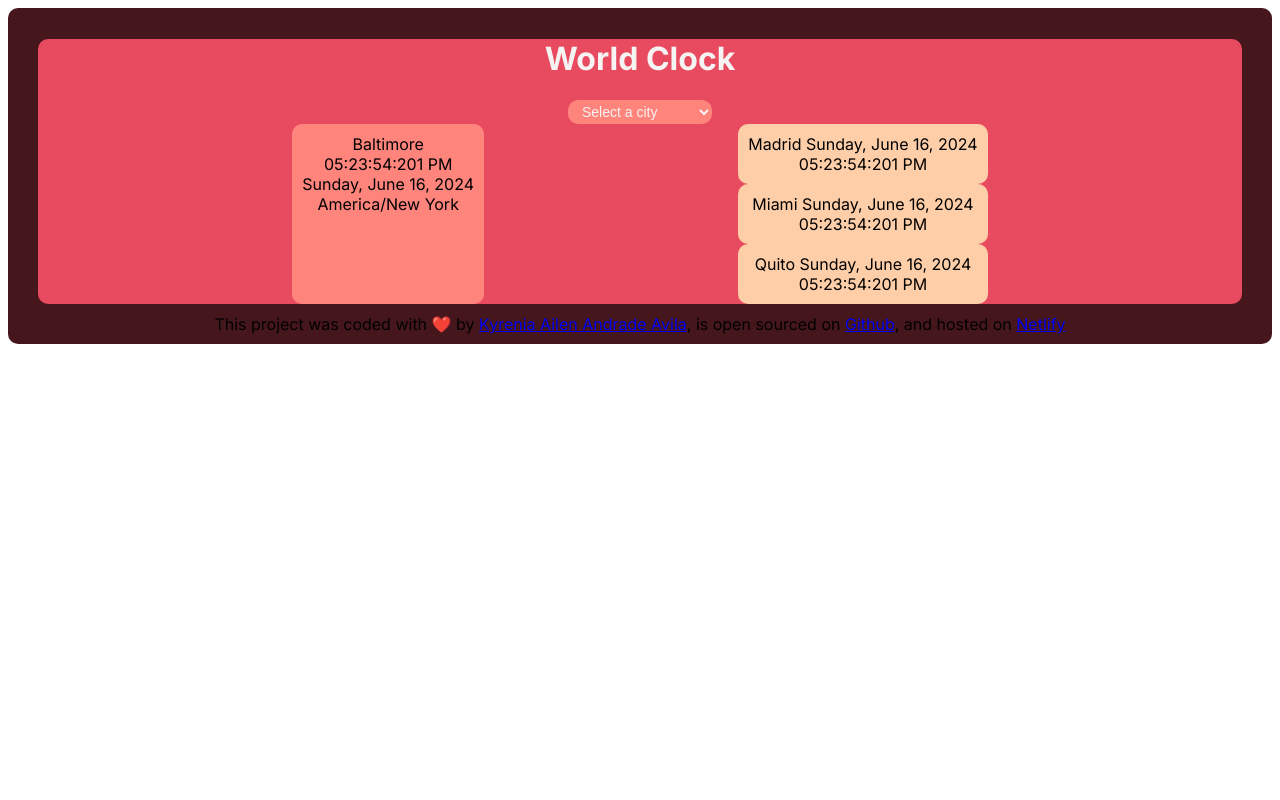
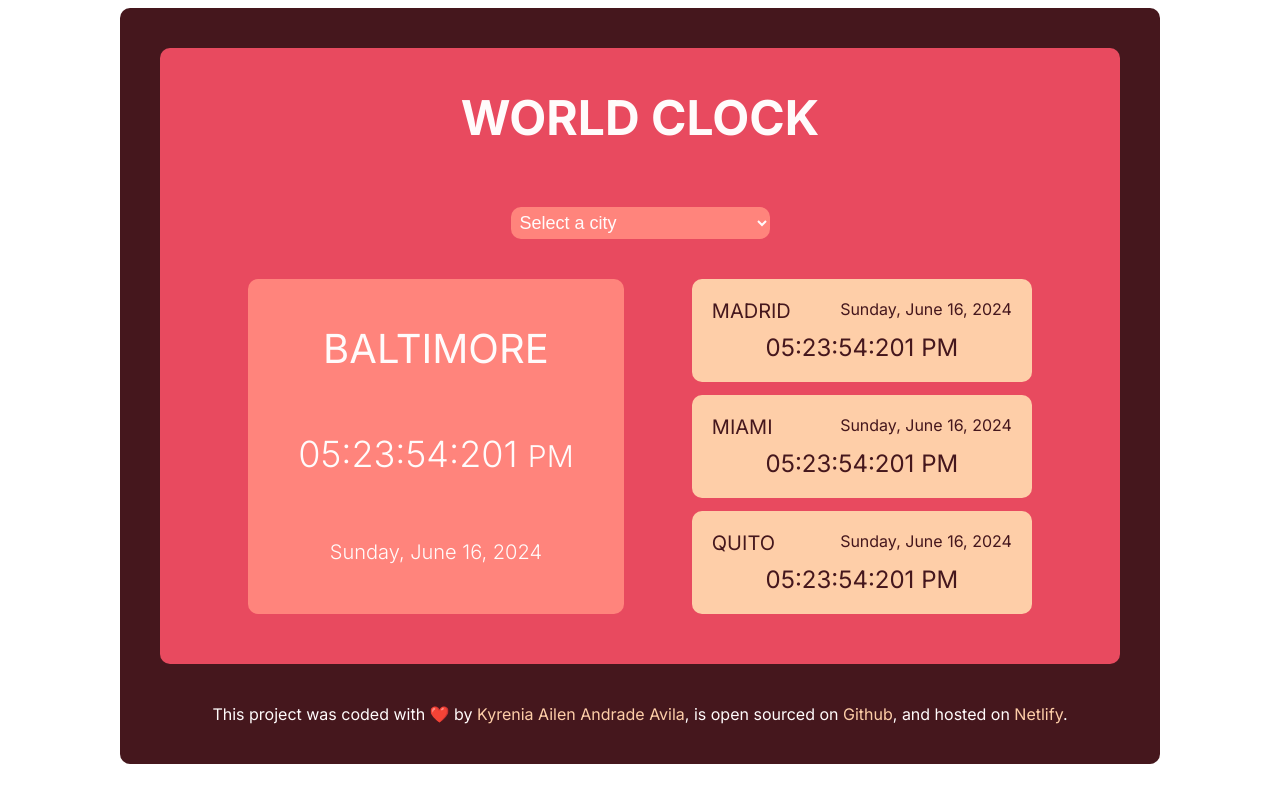
Before and after one commit to kaandradeavila/WorldClock-SheCodes, a plain HTML site: page index.html in a window 1280 px wide. Drawn offline with Linux system fonts and the light colour scheme.

Commit message:
Updated font sizes and spacing

```diff
--- a/index.html
+++ b/index.html
@@ -12,53 +12,54 @@
 <body>
   <div class="container">
     <div class="app">
-      <h1>World Clock</h1>
-      <select class="city-select">
+      <div class="title-app">WORLD CLOCK</div>
+      <div class="city-select-wrap">
+        <select class="city-select">
           <option value="">Select a city</option>
           <option value="current-location">Current Location</option>
           <option value="san-francisco">San Francisco</option>
           <option value="mexico-city">Mexico City</option>
           <option value="tokyo">Tokyo</option>
           <option value="sydney">Sydney</option>
-      </select>
-      <div class="row">
+        </select>
+      </div>
+      <div class="row-clocks">
         <div class="clocks col-2">
           <span class="selected-city">
-            <div>Baltimore</div>
-            <div>05:23:54:201 PM</div>
-            <div>Sunday, June 16, 2024</div>
-            <div>America/New York</div>
+            <div class="main-city-name">Baltimore</div>
+            <div class="main-clock">05:23:54:201 <small>PM</small></div>
+            <div class="main-clock-date">Sunday, June 16, 2024</div>
           </span>
           <span class="other-cities">
             <div class="fixed-cities row">
-              <div class="col-2">
-                <span>Madrid</span>
-                <span>Sunday, June 16, 2024</span>
+              <div class="fixed-cities-details">
+                <span class="other-cities-name">Madrid</span>
+                <span class="other-cities-date">Sunday, June 16, 2024</span>
               </div>
-              <div>05:23:54:201 PM</div>
+              <div class="other-cities-clock">05:23:54:201 PM</div>
             </div>
             <div class="fixed-cities row">
-              <div class="col-2">
-                <span>Miami</span>
-                <span>Sunday, June 16, 2024</span>
+              <div class="fixed-cities-details">
+                <span class="other-cities-name">Miami</span>
+                <span class="other-cities-date">Sunday, June 16, 2024</span>
               </div>
-              <div>05:23:54:201 PM</div>
+              <div class="other-cities-clock">05:23:54:201 PM</div>
             </div>
             <div class="fixed-cities row">
-              <div class="col-2">
-                <span>Quito</span>
-                <span>Sunday, June 16, 2024</span>
+              <div class="fixed-cities-details">
+                <span class="other-cities-name">Quito</span>
+                <span class="other-cities-date">Sunday, June 16, 2024</span>
               </div>
-              <div>05:23:54:201 PM</div>
+              <div class="other-cities-clock">05:23:54:201 PM</div>
             </div>
           </span>
         </div>
       </div>
     </div>
     <footer>This project was coded with ❤️ by
-        <a href="https://github.com/kaandradeavila" target="_blank">Kyrenia Ailen Andrade Avila</a>, is open sourced on
-        <a href="https://github.com/kaandradeavila/WorldClock-SheCodes" target="_blank">Github</a>, and hosted on
-        <a href="https://kaandradeavila-world-clock.netlify.app/" target="_blank">Netlify</a>
+        <a class="footer-a" href="https://github.com/kaandradeavila" target="_blank">Kyrenia Ailen Andrade Avila</a>, is open sourced on
+        <a class="footer-a" href="https://github.com/kaandradeavila/WorldClock-SheCodes" target="_blank">Github</a>, and hosted on
+        <a class="footer-a" href="https://kaandradeavila-world-clock.netlify.app/" target="_blank">Netlify</a>.
     </footer>
     <script src="src/index.js"></script>
   </div>
--- a/src/style.css
+++ b/src/style.css
@@ -11,48 +11,89 @@
     background-color: #45171D;
     border: none;
     border-radius: 10px;
-    padding: 10px;
+    padding: 20px;
     font-family: inter;
+    max-width: 1000px;
+    min-width: 700px;
+    display: block;
+    margin: 0 auto;
 }
 
 .app{
     background-color: #E84A5F;
     border: none;
     border-radius: 10px;
-    margin: 10px 20px;
+    margin: 20px;
 }
 
-h1{
+.title-app{
     text-align: center;
-    color: #F6F3F3;
+    color: #FFFBFB;
+    font-size: 48px;
+    padding: 40px;
+    font-weight: 700;
 }
 
 .city-select{
     display: block;
-    margin: 0 auto;
+    margin: 20px auto;
     border: none;
     border-radius: 10px;
     background-color: #FF847C;
-    color: #F6F3F3;
-    padding: 3px 10px;
-    font-size: 14px;
+    color: #FFFBFB;
+    padding: 5px 100px 5px 5px;
+    font-size: 18px;
+}
+
+.row-clocks{
+    padding-bottom: 10px;
 }
 
 .clocks{
     display: flex;
     justify-content: space-evenly;
+    padding: 20px;
+    margin: 20px 0;
 }
 
 .selected-city{
     text-align: center;
-    padding: 10px;
     border: none;
     border-radius: 10px;
     background-color: #FF847C;
+    color: #FFFBFB;
+    display: flex;
+    flex-direction: column;
+    justify-content: space-between;
+    padding: 30px 50px;
+    height: 275px;
+
+}
+
+.main-city-name{
+    font-size: 40px;
+    font-weight: 400;
+    text-transform: uppercase;
+    margin: 15px auto;
+}
+
+.main-clock{
+    font-size: 36px;
+    margin: 15px auto;
+    font-weight: 300;
+}
+
+.main-clock-date{
+    font-size: 20px;
+    font-weight: 300;
+    margin: 20px 0;
 }
 
 .other-cities{
-
+    display: flex;
+    flex-direction: column;
+    justify-content: space-between;
+    color: #45171D;
 }
 
 .fixed-cities{
@@ -60,9 +101,44 @@ h1{
     border-radius: 10px;
     background-color: #FECEA8;
     text-align: center;
-    padding: 10px;
+    padding: 20px;
+    width: 300px;
+    display: flex;
+    flex-direction: column;
+    justify-content: space-between;
+}
+
+.fixed-cities-details{
+    display: flex;
+    justify-content: space-between;
+}
+
+.other-cities-name{
+    font-size: 20px;
+    text-transform: uppercase;
+}
+
+.other-cities-date{
+    font-size: 16px;
+}
+
+.other-cities-clock{
+    font-size: 24px;
+    padding-top: 10px;
 }
 
 footer{
     text-align: center;
+    padding: 20px;
+    color: #FFFBFB;
 }
+
+.footer-a{
+    color: #FECEA8;
+    text-decoration: none;
+    transition: all 200ms ease-in-out;
+}
+
+.footer-a:hover{
+    color: #E84A5F;
+}
```
